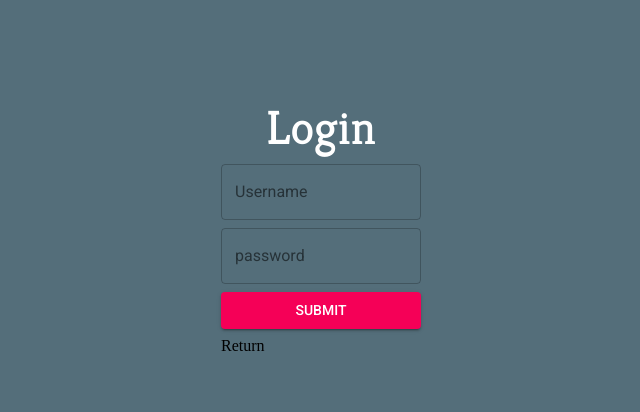
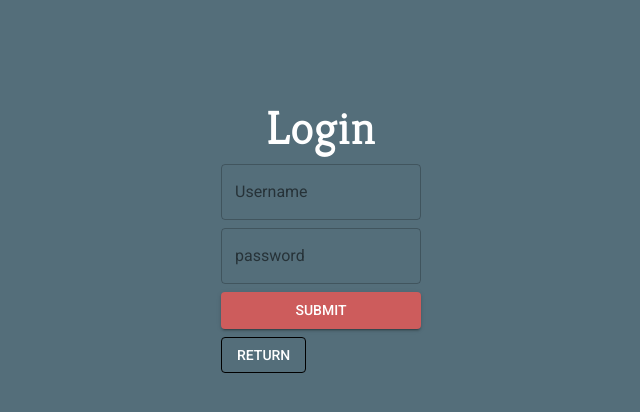
Before and after one commit to marcferraro/waveforming, a React (Create React App) app: page /login in a window 1280 px wide. Shown: the top 412 px of the page, without its empty margins (319-959 px from the left). Built offline with nearby package versions, Linux system fonts and the light colour scheme.

Commit message:
removed form, changed colors

```diff
--- a/src/components/login.js
+++ b/src/components/login.js
@@ -81,8 +81,7 @@ const Login = props => {
                     Login
                 </Typography>
             </Grid>
-            <Grid item>
-                <form onSubmit={handleSubmit} className={classes.root} noValidate autoComplete="off">
+            <Grid item className={classes.root}>
                 <Grid item>
                     <TextField onChange={handleUsername} value={username} id="username-field" label="Username" variant="outlined" />
                 </Grid>
@@ -90,10 +89,9 @@ const Login = props => {
                     <TextField onChange={handlePassword} value={password} type="password" id="password-field" label="password" variant="outlined" />
                 </Grid>
                 <Grid item>
-                        <Button type="submit" style={{margin: 'auto', display: 'block', textAlign: 'center'}} variant="contained" color="secondary" component="span">Submit</Button>
+                    <Button onClick={handleSubmit} style={{margin: 'auto', display: 'block', textAlign: 'center', backgroundColor: 'indianred'}} variant="contained" color="secondary" component='span'>Submit</Button>
                 </Grid>
-                    <Link to='/' style={{ textDecoration: 'none', color: 'inherit' }}>Return</Link>
-                </form>
+                <Link to='/' className={classes.return} style={{ textDecoration: 'none' }}><Button variant="outlined" style={{color: '#ffffff', borderColor: '#000000'}}>Return</Button></Link>
             </Grid>
             <Grid item>
                 {error ? <p>{error}</p> : null
```
Lines whose indentation alone changed are shown as unchanged.
